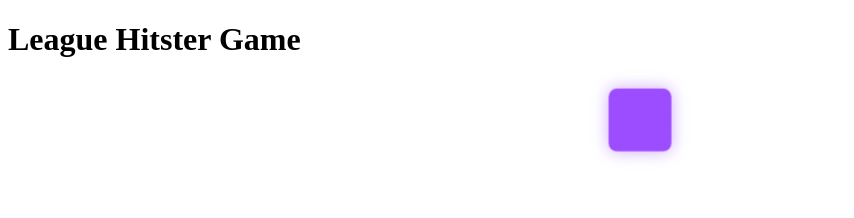
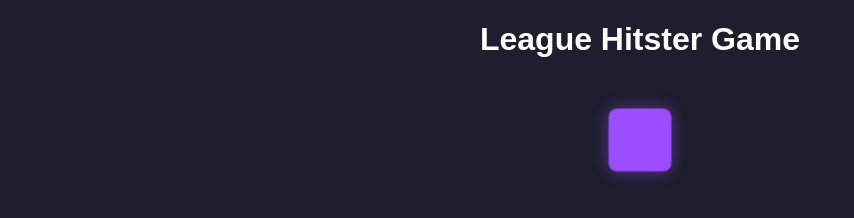
Before and after one commit to bsvisser/league-hitster, a plain HTML site: page index.html in a window 1280 px wide. Shown: the whole page, without its empty margins (0-854 px from the left). Drawn offline with Linux system fonts and the light colour scheme.

Commit message:
Add files via upload

```diff
--- a/style.css
+++ b/style.css
@@ -1,5 +1,3 @@
-
-style.css:
 body {
     font-family: Arial, sans-serif;
     background-color: #1e1e2e;
```
